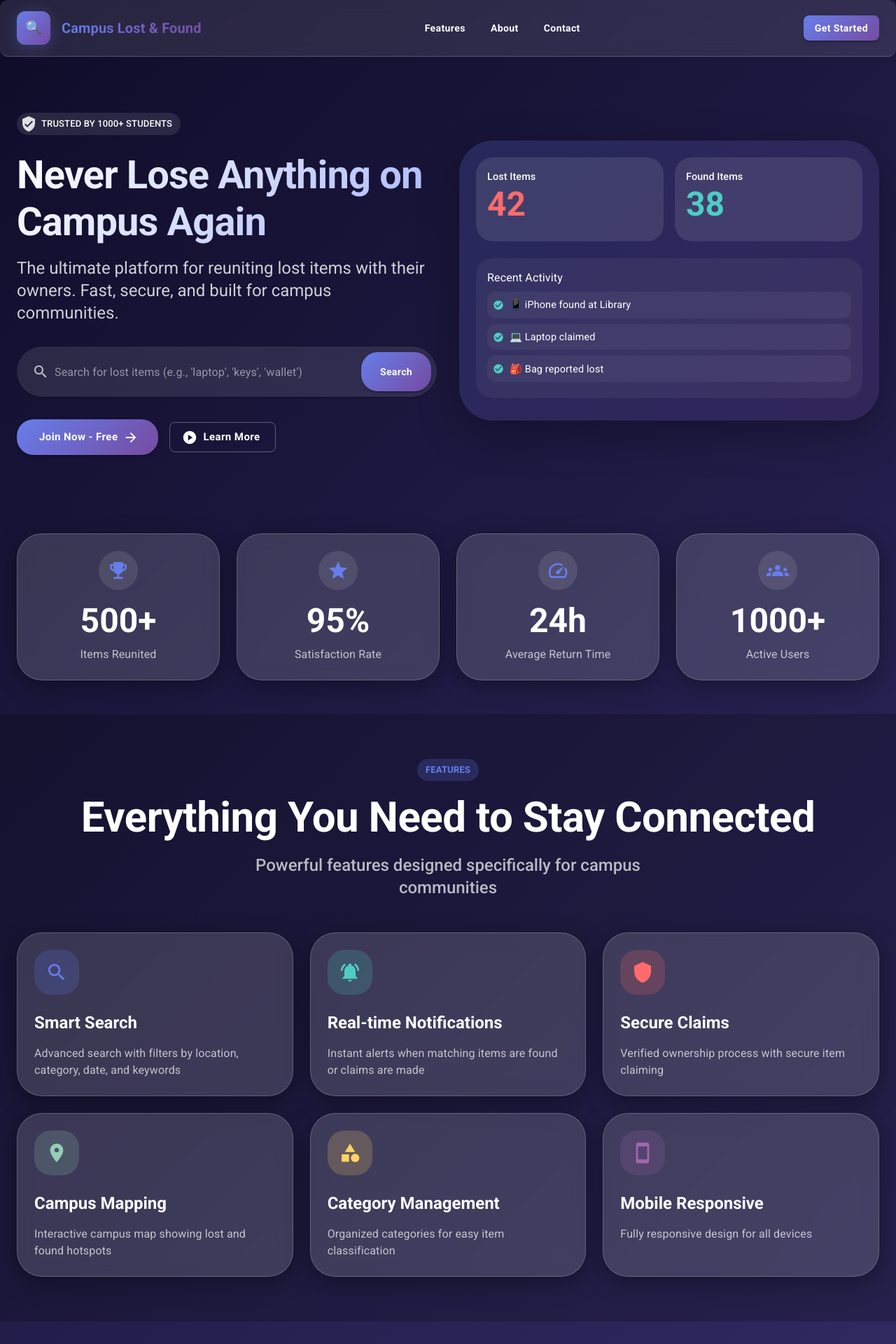
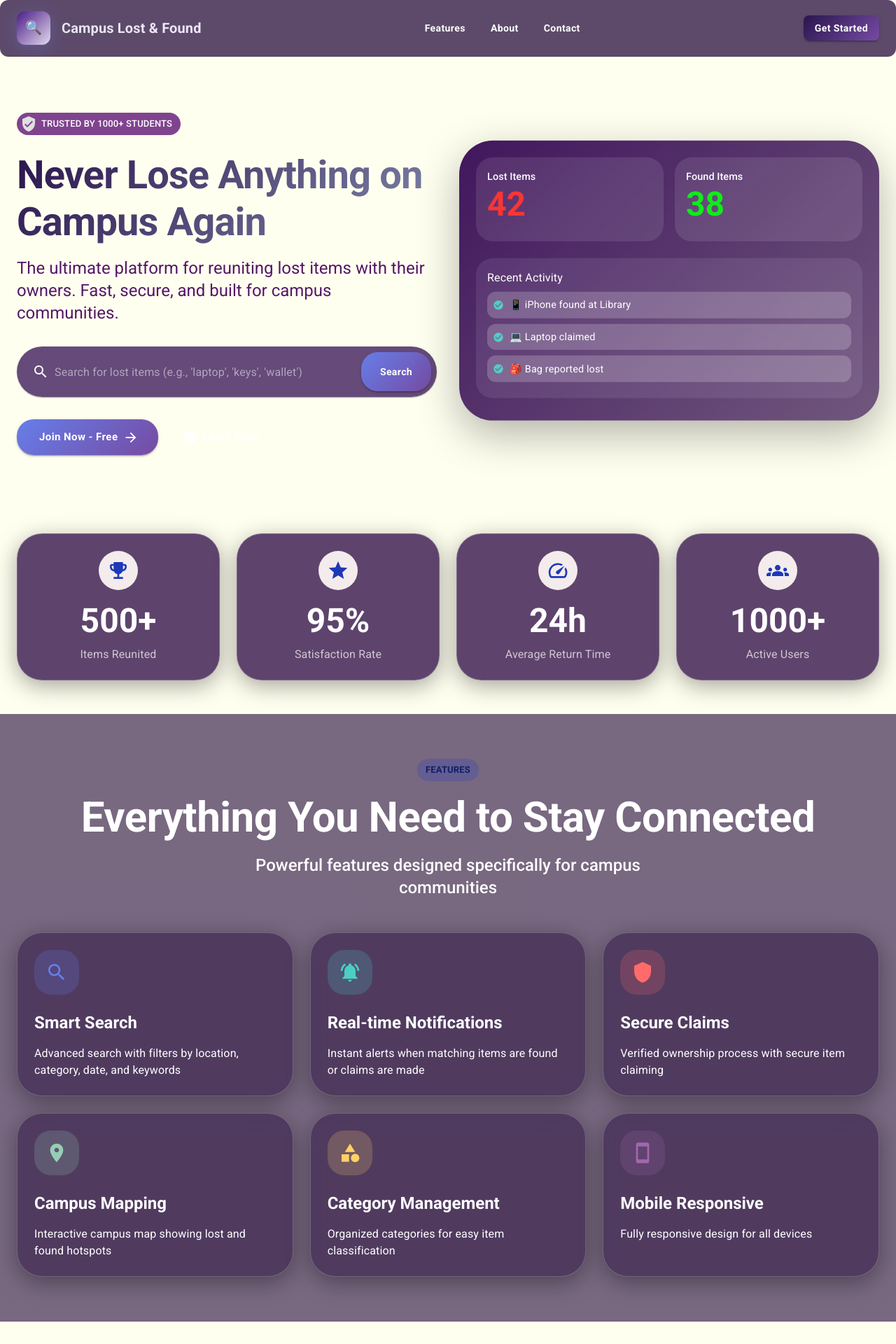
Before and after one commit to MattCharles10/Campus_Lost_and_found, a React (Vite) app: page / in a window 1280 px wide. Shown: the top 1920 px of the page at 70% size. Built offline with nearby package versions, Linux system fonts and the light colour scheme.

Commit message:
harini UIlandpage

```diff
--- a/src/pages/LandingPage.jsx
+++ b/src/pages/LandingPage.jsx
@@ -192,7 +192,7 @@ const LandingPage = () => {
     <Box sx={{
       position: 'relative',
       minHeight: '100vh',
-      background: 'linear-gradient(135deg, #0f0c29 0%, #302b63 50%, #24243e 100%)',
+      background: 'ivory',
       color: 'white',
       overflow: 'hidden'
     }}>
@@ -205,9 +205,9 @@ const LandingPage = () => {
           position: 'sticky',
           top: 0,
           zIndex: 1000,
-          background: 'rgba(255, 255, 255, 0.1)',
+          background: 'rgba(63, 40, 82, 0.84)',
           backdropFilter: 'blur(10px)',
-          borderBottom: '1px solid rgba(255, 255, 255, 0.2)'
+          borderBottom: '1px solid rgba(20, 18, 18, 0.2)'
         }}
       >
         <Container maxWidth="xl">
@@ -223,7 +223,7 @@ const LandingPage = () => {
                 sx={{
                   width: 48,
                   height: 48,
-                  background: 'linear-gradient(135deg, #667eea 0%, #764ba2 100%)',
+                  background: 'linear-gradient(135deg, #4a1b88ff 0%, #e4daeeff 100%)',
                   borderRadius: '12px',
                   display: 'flex',
                   alignItems: 'center',
@@ -244,7 +244,7 @@ const LandingPage = () => {
               <Typography
                 variant="h6"
                 sx={{
-                  background: 'linear-gradient(135deg, #667eea 0%, #764ba2 100%)',
+                  background: 'linear-gradient(135deg, #e4e6ecff 0%, #efe5f8ff 100%)',
                   backgroundClip: 'text',
                   WebkitBackgroundClip: 'text',
                   color: 'transparent',
@@ -284,7 +284,7 @@ const LandingPage = () => {
                 variant="contained"
                 onClick={() => navigate(user ? '/dashboard' : '/login')}
                 sx={{
-                  background: 'linear-gradient(135deg, #667eea 0%, #764ba2 100%)',
+                  background: 'linear-gradient(135deg, #29164dff 0%, #764ba2 100%)',
                   color: 'white',
                   '&:hover': {
                     transform: 'translateY(-2px)',
@@ -310,7 +310,7 @@ const LandingPage = () => {
                   icon={<TrustIcon />}
                   sx={{
                     mb: 3,
-                    background: 'rgba(255, 255, 255, 0.1)',
+                    background: 'rgba(103, 31, 124, 0.83)',
                     color: 'white',
                     fontWeight: 'medium'
                   }}
@@ -321,7 +321,7 @@ const LandingPage = () => {
                     fontSize: { xs: '2.5rem', md: '3.5rem' },
                     fontWeight: 'bold',
                     mb: 2,
-                    background: 'linear-gradient(135deg, #fff 0%, #a5b4fc 100%)',
+                    background: 'linear-gradient(135deg, #2a144dff 0%, #8188aaff 100%)',
                     backgroundClip: 'text',
                     WebkitBackgroundClip: 'text',
                     color: 'transparent',
@@ -333,7 +333,7 @@ const LandingPage = () => {
                 <Typography
                   variant="h5"
                   sx={{
-                    color: 'rgba(255, 255, 255, 0.8)',
+                    color: 'rgba(84, 23, 102, 1)',
                     mb: 4,
                     fontWeight: 'normal'
                   }}
@@ -346,7 +346,7 @@ const LandingPage = () => {
                 <Paper
                   sx={{
                     p: 1,
-                    background: 'rgba(255, 255, 255, 0.1)',
+                    background: 'rgba(80, 50, 105, 0.88)',
                     backdropFilter: 'blur(10px)',
                     borderRadius: 3,
                     mb: 4
@@ -362,7 +362,7 @@ const LandingPage = () => {
                       InputProps={{
                         startAdornment: (
                           <InputAdornment position="start">
-                            <SearchIcon sx={{ color: 'rgba(255, 255, 255, 0.7)' }} />
+                            <SearchIcon sx={{ color: 'rgba(255, 255, 255, 0.96)' }} />
                           </InputAdornment>
                         ),
                         sx: { color: 'white' }
@@ -438,7 +438,7 @@ const LandingPage = () => {
                     sx={{
                       width: '100%',
                       height: 400,
-                      background: 'linear-gradient(135deg, rgba(102, 126, 234, 0.2) 0%, rgba(118, 75, 162, 0.2) 100%)',
+                      background: 'linear-gradient(135deg, rgba(53, 8, 83, 0.94) 0%, rgba(54, 19, 78, 0.71) 100%)',
                       borderRadius: 4,
                       position: 'relative',
                       overflow: 'hidden',
@@ -456,7 +456,7 @@ const LandingPage = () => {
                           p: 2
                         }}>
                           <Typography variant="h6" sx={{ color: 'white', fontSize: '0.9rem' }}>Lost Items</Typography>
-                          <Typography variant="h3" sx={{ color: '#ff6b6b' }}>42</Typography>
+                          <Typography variant="h3" sx={{ color: '#f73636ff' }}>42</Typography>
                         </Box>
                         <Box sx={{
                           flex: 1,
@@ -466,12 +466,12 @@ const LandingPage = () => {
                           p: 2
                         }}>
                           <Typography variant="h6" sx={{ color: 'white', fontSize: '0.9rem' }}>Found Items</Typography>
-                          <Typography variant="h3" sx={{ color: '#4ecdc4' }}>38</Typography>
+                          <Typography variant="h3" sx={{ color: '#11eb1cff' }}>38</Typography>
                         </Box>
                       </Box>
                       <Box sx={{
                         height: 200,
-                        background: 'rgba(255, 255, 255, 0.05)',
+                        background: 'rgba(207, 191, 223, 0.12)',
                         borderRadius: 2,
                         p: 2
                       }}>
@@ -482,10 +482,10 @@ const LandingPage = () => {
                             alignItems: 'center',
                             mb: 1,
                             p: 1,
-                            background: 'rgba(255, 255, 255, 0.05)',
+                            background: 'hsla(0, 0%, 100%, 0.20)',
                             borderRadius: 1
                           }}>
-                            <CheckCircleIcon sx={{ color: '#4ecdc4', fontSize: 16, mr: 1 }} />
+                            <CheckCircleIcon sx={{ color: '#4ed8cde7', fontSize: 16, mr: 1 }} />
                             <Typography sx={{ color: 'white', fontSize: '0.9rem' }}>{item}</Typography>
                           </Box>
                         ))}
@@ -505,15 +505,15 @@ const LandingPage = () => {
           {stats.map((stat, index) => (
             <Grid item xs={6} md={3} key={index}>
               <Zoom in={true} timeout={500 + index * 200}>
-                <GlassCard sx={{ p: 3, textAlign: 'center' }}>
+                <GlassCard sx={{ p: 3, textAlign: 'center',background:'rgba(49, 16, 71, 0.78)'}}>
                   <Box sx={{
                     display: 'inline-flex',
                     p: 1.5,
-                    background: 'rgba(255, 255, 255, 0.1)',
+                    background: 'rgba(247, 239, 239, 0.98)',
                     borderRadius: '50%',
                     mb: 2
                   }}>
-                    {React.cloneElement(stat.icon, { sx: { fontSize: 32, color: '#667eea' } })}
+                    {React.cloneElement(stat.icon, { sx: { fontSize: 32, color: '#1d39b8ff' } })}
                   </Box>
                   <Typography variant="h3" sx={{
                     color: 'white',
@@ -533,15 +533,15 @@ const LandingPage = () => {
       </Container>
 
       {/* Features Section */}
-      <Box id="features" sx={{ py: 8, background: 'rgba(0, 0, 0, 0.2)' }}>
+      <Box id="features" sx={{ py: 8, background: 'rgba(63, 40, 82, 0.7)' }}>
         <Container maxWidth="xl">
           <Box sx={{ textAlign: 'center', mb: 6 }}>
             <Chip
               label="FEATURES"
               sx={{
                 mb: 2,
-                background: 'rgba(102, 126, 234, 0.2)',
-                color: '#667eea',
+                background: 'rgba(17, 53, 214, 0.2)',
+                color: '#0f1f63ff',
                 fontWeight: 'bold'
               }}
             />
@@ -553,7 +553,7 @@ const LandingPage = () => {
               Everything You Need to Stay Connected
             </Typography>
             <Typography variant="h5" sx={{
-              color: 'rgba(255, 255, 255, 0.7)',
+              color: 'white',
               maxWidth: 600,
               mx: 'auto'
             }}>
@@ -568,9 +568,11 @@ const LandingPage = () => {
                   <GlassCard sx={{
                     p: 3,
                     height: '100%',
+                    background:'rgba(63, 40, 82, 0.7)',
                     transition: 'transform 0.3s',
                     '&:hover': {
                       transform: 'translateY(-8px)',
+                      background:'rgba(40, 30, 48, 0.7)',
                       boxShadow: '0 20px 40px rgba(0, 0, 0, 0.3)'
                     }
                   }}>
@@ -590,7 +592,7 @@ const LandingPage = () => {
                     }}>
                       {feature.title}
                     </Typography>
-                    <Typography sx={{ color: 'rgba(255, 255, 255, 0.7)' }}>
+                    <Typography sx={{ color: 'white' }}>
                       {feature.description}
                     </Typography>
                   </GlassCard>
@@ -617,14 +619,14 @@ const LandingPage = () => {
                   }}
                 />
                 <Typography variant="h2" sx={{
-                  color: 'white',
+                  color: 'rgba(50, 4, 88, 0.7)',
                   fontWeight: 'bold',
                   mb: 3
                 }}>
                   Our Mission: Connect Campus Communities
                 </Typography>
                 <Typography variant="body1" sx={{
-                  color: 'rgba(255, 255, 255, 0.8)',
+                  color: 'rgba(63, 40, 82, 0.87)',
                   mb: 4,
                   fontSize: '1.1rem',
                   lineHeight: 1.8
@@ -650,7 +652,7 @@ const LandingPage = () => {
                       <ListItemText
                         primary={item}
                         primaryTypographyProps={{
-                          sx: { color: 'rgba(255, 255, 255, 0.9)' }
+                          sx: { color: 'rgba(63, 40, 82, 0.97)' }
                         }}
                       />
                     </ListItem>
@@ -660,7 +662,7 @@ const LandingPage = () => {
             </Grid>
 
             <Grid item xs={12} md={6}>
-              <GlassCard sx={{ p: 4 }}>
+              <GlassCard sx={{ p: 4,background:'rgba(63, 40, 82, 0.84)'}}>
                 <Typography variant="h5" sx={{
                   color: 'white',
                   fontWeight: 'bold',
@@ -721,7 +723,7 @@ const LandingPage = () => {
       </Box>
 
       {/* App Description Section */}
-      <Box sx={{ py: 8, background: 'rgba(0, 0, 0, 0.2)' }}>
+      <Box sx={{ py: 8, background: 'rgba(63, 40, 82, 0.7)' }}>
         <Container maxWidth="xl">
           <Box sx={{ textAlign: 'center', mb: 6 }}>
             <Chip
@@ -825,7 +827,7 @@ const LandingPage = () => {
             }}
           />
           <Typography variant="h2" sx={{
-            color: 'white',
+            color: 'rgba(63, 40, 82, 0.84)',
             fontWeight: 'bold',
             mb: 2
           }}>
@@ -836,7 +838,7 @@ const LandingPage = () => {
         <Grid container spacing={3}>
           {testimonials.map((testimonial, index) => (
             <Grid item xs={12} md={4} key={index}>
-              <GlassCard sx={{ p: 3, height: '100%' }}>
+              <GlassCard sx={{ p: 3, height: '100%',background:'rgba(63, 40, 82, 0.84)' }}>
                 <Box sx={{ display: 'flex', alignItems: 'center', mb: 3 }}>
                   <Avatar src={testimonial.avatar} sx={{ width: 60, height: 60, mr: 2 }} />
                   <Box>
@@ -867,7 +869,7 @@ const LandingPage = () => {
       </Container>
 
       {/* Contact Us Section */}
-      <Box id="contact" sx={{ py: 8, background: 'rgba(0, 0, 0, 0.2)' }}>
+      <Box id="contact" sx={{ py: 8, background: 'rgba(63, 40, 82, 0.7)' }}>
         <Container maxWidth="xl">
           <Grid container spacing={6}>
             <Grid item xs={12} md={6}>
@@ -992,7 +994,7 @@ const LandingPage = () => {
             </Grid>
 
             <Grid item xs={12} md={6}>
-              <GlassCard sx={{ p: 4 }}>
+              <GlassCard sx={{ p: 4,background:'rgba(63, 40, 82, 0.84)'}}>
                 <Typography variant="h5" sx={{
                   color: 'white',
                   fontWeight: 'bold',
@@ -1077,7 +1079,7 @@ const LandingPage = () => {
 
       {/* CTA Section */}
       <Container maxWidth="xl" sx={{ py: 8 }}>
-        <GlassCard sx={{ p: { xs: 3, md: 6 }, textAlign: 'center' }}>
+        <GlassCard sx={{ p: { xs: 3, md: 6 }, textAlign: 'center',background:'rgba(63, 40, 82, 0.84)' }}>
           <Typography variant="h2" sx={{
             color: 'white',
             fontWeight: 'bold',
@@ -1119,7 +1121,7 @@ const LandingPage = () => {
       {/* Footer */}
       <Box sx={{
         py: 4,
-        background: 'rgba(0, 0, 0, 0.3)',
+        background: 'rgba(63, 40, 82, 0.84)',
         borderTop: '1px solid rgba(255, 255, 255, 0.1)'
       }}>
         <Container maxWidth="xl">
```
Also changed, not shown: src/styles/theme.js (+122 -24 lines).
